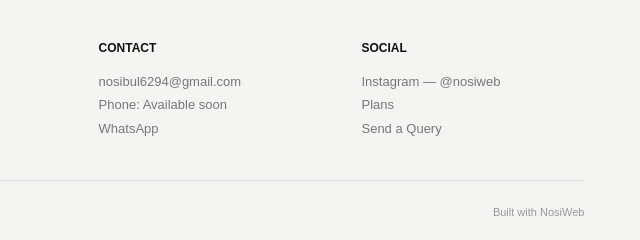
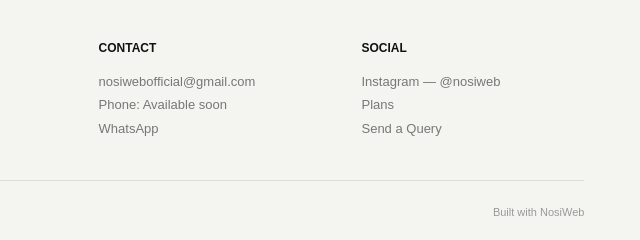
Before and after one commit to nosiweb/Web, a plain HTML site: page index.html in a window 1280 px wide. Shown: the part 7262-7502 px from the top of the page, 606-1246 px from the left. Drawn offline with Linux system fonts and the light colour scheme.

Commit message:
Update index.html

```diff
--- a/index.html
+++ b/index.html
@@ -84,12 +84,12 @@ footer{border-top:1px solid #ddd;padding:55px 7% 30px}.footerGrid{display:grid;g
 <div class="field full"><label>YOUR MESSAGE</label><textarea id="qMessage" required placeholder="Tell me what you need..."></textarea></div>
 </div><button class="btn dark send" type="submit">Send Inquiry ✉</button><p class="smallnote">Clicking send opens your email app with the inquiry ready to send.</p></form></div></section>
 
-<section class="contact" id="contact"><div class="contactBox"><div><div class="num">07 — CONTACT</div><h2>Let's build<br>something <span>useful.</span></h2><p>Have a website idea or need help with an online service? Send your details and I will get back to you.</p></div><div class="contactButtons"><a class="contactBtn" href="mailto:nosibul6294@gmail.com">Email NosiWeb <span>↗</span></a><a class="contactBtn alt" href="https://wa.me/916294665342" target="_blank" rel="noopener">WhatsApp <span>↗</span></a></div></div></section>
+<section class="contact" id="contact"><div class="contactBox"><div><div class="num">07 — CONTACT</div><h2>Let's build<br>something <span>useful.</span></h2><p>Have a website idea or need help with an online service? Send your details and I will get back to you.</p></div><div class="contactButtons"><a class="contactBtn" href="mailto:nosiwebofficial@gmail.com">Email NosiWeb <span>↗</span></a><a class="contactBtn alt" href="https://wa.me/916294665342" target="_blank" rel="noopener">WhatsApp <span>↗</span></a></div></div></section>
 
 <footer><div class="footerGrid">
 <div><div class="footerBrand">Nosi<span>Web</span></div><p style="color:#777;font-size:13px;line-height:1.7;margin-top:15px;max-width:280px">Modern websites, hosting, maintenance and practical online services.</p></div>
 <div class="footerCol"><h4>ORGANISATION</h4><p>NosiWeb</p><p>Kolkata, West Bengal, India</p><p>WB, India 731219</p></div>
-<div class="footerCol"><h4>CONTACT</h4><a href="mailto:nosibul6294@gmail.com">nosibul6294@gmail.com</a><p>Phone: Available soon</p><a href="https://wa.me/916294665342" target="_blank">WhatsApp</a></div>
+<div class="footerCol"><h4>CONTACT</h4><a href="mailto:nosibul6294@gmail.com">nosiwebofficial@gmail.com</a><p>Phone: Available soon</p><a href="https://wa.me/910000000000" target="_blank">WhatsApp</a></div>
 <div class="footerCol"><h4>SOCIAL</h4><a href="https://www.instagram.com/" target="_blank">Instagram — @nosiweb</a><a href="#plans">Plans</a><a href="#query">Send a Query</a></div>
 </div><div class="copyright"><span>© <span id="year"></span> NosiWeb. All rights reserved.</span><span>Built with NosiWeb</span></div></footer>
 
@@ -98,7 +98,7 @@ footer{border-top:1px solid #ddd;padding:55px 7% 30px}.footerGrid{display:grid;g
 <button class="modalSubmit" type="submit">Send Order Request ✉</button><div class="notice">No information is stored by this page. Your email app will prepare the message for you.</div></form></div></div>
 
 <script>
-const EMAIL="nosibul6294@gmail.com";
+const EMAIL="nosiwebofficial@gmail.com";
 const header=document.getElementById("header");
 window.addEventListener("scroll",()=>header.classList.toggle("scrolled",scrollY>25));
 const mobile=document.getElementById("mobile");
```
